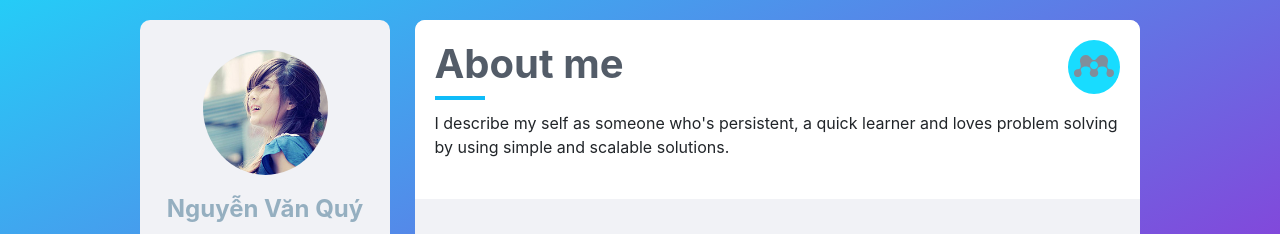
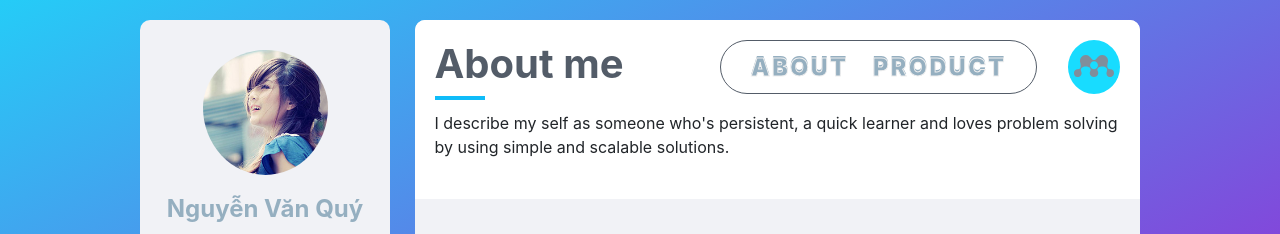
Before and after one commit to VACNGQU005/KyNiem, a plain HTML site: page home.html in a window 1280 px wide. Shown: the top 234 px of the page. Drawn offline with Linux system fonts and the light colour scheme.

Commit message:
Update home.html

```diff
--- a/home.html
+++ b/home.html
@@ -105,13 +105,9 @@
                                 <div class="item_name_title_profile_admin_v1">
                                     <h1><b>About me</b></h1>
                                 </div>
-                                <div class="link_menu_profile_admin_v1">
-                                    <a href="javascript:void(0)" id="About_profile_admin_v1" data-text="About">
-                                            About
-                                        </a>
-                                    <a href="javascript:void(0)" id="Product_profile_admin_v1" data-text="Product">
-                                            Product
-                                        </a>
+                                <div class="link_menu_profile_admin_v1" style="display: block;">
+                                    <a href="javascript:void(0)" id="About_profile_admin_v1" data-text="About"> About</a>
+                                    <a href="javascript:void(0)" id="Product_profile_admin_v1" data-text="Product">Product</a>
                                 </div>
                                 <div id="menu_nav_profile_admin_v1" class="item_menu_nav_profile_admin_v1">
                                     <span><i class="fab fa-mendeley"></i></span>
```
